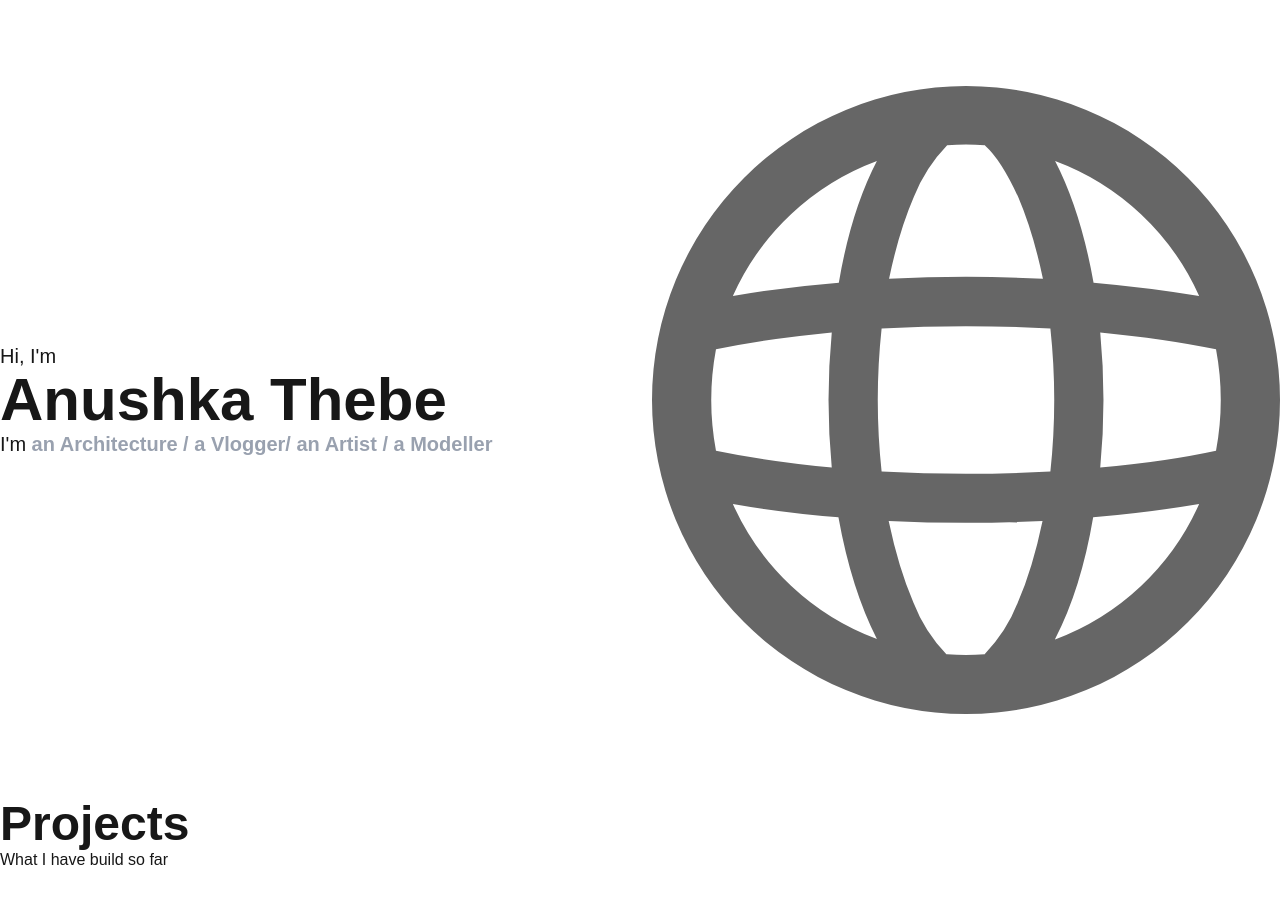
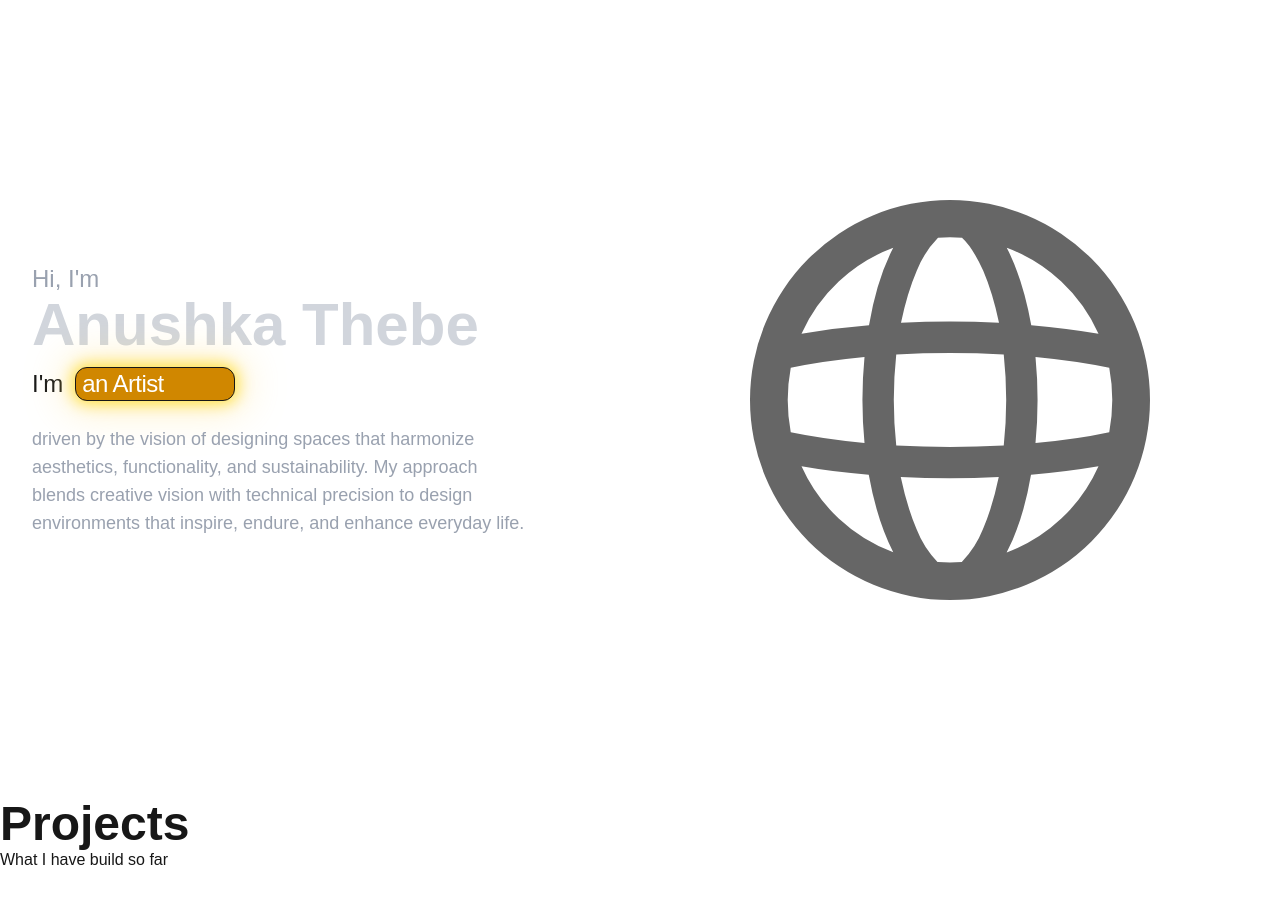
Before and after one commit to samir0607/architect-portfolio, a Next.js app: page / in a window 1280 px wide. Shown: the top 904 px of the page. Built offline with nearby package versions, Linux system fonts and the light colour scheme.

Commit message:
chore: intro content ready

```diff
--- /dev/null
+++ b/src/components/TextType.tsx
@@ -0,0 +1,198 @@
+"use client";
+
+import { ElementType, useEffect, useRef, useState, createElement, useMemo, useCallback } from "react";
+import { gsap } from "gsap";
+
+interface TextTypeProps {
+  className?: string;
+  showCursor?: boolean;
+  hideCursorWhileTyping?: boolean;
+  cursorCharacter?: string | React.ReactNode;
+  cursorBlinkDuration?: number;
+  cursorClassName?: string;
+  text: string | string[];
+  as?: ElementType;
+  typingSpeed?: number;
+  initialDelay?: number;
+  pauseDuration?: number;
+  deletingSpeed?: number;
+  loop?: boolean;
+  textColors?: string[];
+  variableSpeed?: { min: number; max: number };
+  onSentenceComplete?: (sentence: string, index: number) => void;
+  startOnVisible?: boolean;
+  reverseMode?: boolean;
+}
+
+const TextType = ({
+  text,
+  as: Component = "div",
+  typingSpeed = 50,
+  initialDelay = 0,
+  pauseDuration = 1500,
+  deletingSpeed = 30,
+  loop = true,
+  className = "",
+  showCursor = true,
+  hideCursorWhileTyping = false,
+  cursorCharacter = "|",
+  cursorClassName = "",
+  cursorBlinkDuration = 0.3,
+  textColors = [],
+  variableSpeed,
+  onSentenceComplete,
+  startOnVisible = false,
+  reverseMode = false,
+  ...props
+}: TextTypeProps & React.HTMLAttributes<HTMLElement>) => {
+  const [displayedText, setDisplayedText] = useState("");
+  const [currentCharIndex, setCurrentCharIndex] = useState(0);
+  const [isDeleting, setIsDeleting] = useState(false);
+  const [currentTextIndex, setCurrentTextIndex] = useState(0);
+  const [isVisible, setIsVisible] = useState(!startOnVisible);
+  const cursorRef = useRef<HTMLSpanElement>(null);
+  const containerRef = useRef<HTMLElement>(null);
+
+  const textArray = useMemo(() => (Array.isArray(text) ? text : [text]), [text]);
+
+  const getRandomSpeed = useCallback(() => {
+    if (!variableSpeed) return typingSpeed;
+    const { min, max } = variableSpeed;
+    return Math.random() * (max - min) + min;
+  }, [variableSpeed, typingSpeed]);
+
+  const getCurrentTextColor = () => {
+    if (textColors.length === 0) return "#ffffff";
+    return textColors[currentTextIndex % textColors.length];
+  };
+
+  useEffect(() => {
+    if (!startOnVisible || !containerRef.current) return;
+
+    const observer = new IntersectionObserver(
+      (entries) => {
+        entries.forEach((entry) => {
+          if (entry.isIntersecting) {
+            setIsVisible(true);
+          }
+        });
+      },
+      { threshold: 0.1 }
+    );
+
+    observer.observe(containerRef.current);
+    return () => observer.disconnect();
+  }, [startOnVisible]);
+
+  useEffect(() => {
+    if (showCursor && cursorRef.current) {
+      gsap.set(cursorRef.current, { opacity: 1 });
+      gsap.to(cursorRef.current, {
+        opacity: 0,
+        duration: cursorBlinkDuration,
+        repeat: -1,
+        yoyo: true,
+        ease: "power2.inOut",
+      });
+    }
+  }, [showCursor, cursorBlinkDuration]);
+
+  useEffect(() => {
+    if (!isVisible) return;
+
+    let timeout: NodeJS.Timeout;
+
+    const currentText = textArray[currentTextIndex];
+    const processedText = reverseMode
+      ? currentText.split("").reverse().join("")
+      : currentText;
+
+    const executeTypingAnimation = () => {
+      if (isDeleting) {
+        if (displayedText === "") {
+          setIsDeleting(false);
+          if (currentTextIndex === textArray.length - 1 && !loop) {
+            return;
+          }
+
+          if (onSentenceComplete) {
+            onSentenceComplete(textArray[currentTextIndex], currentTextIndex);
+          }
+
+          setCurrentTextIndex((prev) => (prev + 1) % textArray.length);
+          setCurrentCharIndex(0);
+          timeout = setTimeout(() => {}, pauseDuration);
+        } else {
+          timeout = setTimeout(() => {
+            setDisplayedText((prev) => prev.slice(0, -1));
+          }, deletingSpeed);
+        }
+      } else {
+        if (currentCharIndex < processedText.length) {
+          timeout = setTimeout(
+            () => {
+              setDisplayedText(
+                (prev) => prev + processedText[currentCharIndex]
+              );
+              setCurrentCharIndex((prev) => prev + 1);
+            },
+            variableSpeed ? getRandomSpeed() : typingSpeed
+          );
+        } else if (textArray.length > 1) {
+          timeout = setTimeout(() => {
+            setIsDeleting(true);
+          }, pauseDuration);
+        }
+      }
+    };
+
+    if (currentCharIndex === 0 && !isDeleting && displayedText === "") {
+      timeout = setTimeout(executeTypingAnimation, initialDelay);
+    } else {
+      executeTypingAnimation();
+    }
+
+    return () => clearTimeout(timeout);
+  }, [
+    currentCharIndex,
+    displayedText,
+    isDeleting,
+    typingSpeed,
+    deletingSpeed,
+    pauseDuration,
+    textArray,
+    currentTextIndex,
+    loop,
+    initialDelay,
+    isVisible,
+    reverseMode,
+    variableSpeed,
+    onSentenceComplete,
+  ]);
+
+  const shouldHideCursor =
+    hideCursorWhileTyping &&
+    (currentCharIndex < textArray[currentTextIndex].length || isDeleting);
+
+  return createElement(
+    Component,
+    {
+      ref: containerRef,
+      className: `inline-block whitespace-pre-wrap tracking-tight ${className}`,
+      ...props,
+    },
+    <span className="inline" style={{ color: getCurrentTextColor() }}>
+      {displayedText}
+    </span>,
+    showCursor && (
+      <span
+        ref={cursorRef}
+        className={`ml-1 inline-block opacity-100 ${shouldHideCursor ? "hidden" : ""} ${cursorClassName}`}
+      >
+        {cursorCharacter}
+      </span>
+    )
+  );
+};
+
+export default TextType;
--- a/src/sections/Intro.tsx
+++ b/src/sections/Intro.tsx
@@ -1,14 +1,21 @@
+import { Ms_Madi } from "next/font/google";
+import TextType from "../components/TextType";
+
 export default function Intro() {
   return (
 	<>
-		<div className="grid grid-cols-2 items-center gap-6 h-screen">
-			<div className="text-xl">
-				Hi, I'm
-				<div className="text-6xl font-bold">Anushka Thebe</div>
-				<p>I'm <span className="font-semibold text-gray-400"> an Architecture / a Vlogger/ an Artist / a Modeller </span></p>
+		<div className="grid grid-cols-2 items-center gap-6 h-screen px-8">
+			<div className="md:w-[500px]">
+				<div className="text-2xl font-light text-gray-400">Hi, I'm</div>
+				<div className="text-6xl text-gray-300 font-bold">Anushka Thebe</div>
+				<div className="mt-3 text-2xl">
+					I'm
+					<TextType className="ml-3 w-[160px] bg-yellow-600 border rounded-xl shadow-[0_0_15px_3px_rgba(255,215,0,0.7),0_0_40px_10px_rgba(255,223,128,0.4)]" text={[" an Architect", " a Vlogger", " an Artist", " a Modeller"]}/>
+				</div>
+				<div className="text-lg text-gray-400 mt-6"> driven by the vision of designing spaces that harmonize aesthetics, functionality, and sustainability. My approach blends creative vision with technical precision to design environments that inspire, endure, and enhance everyday life. </div>
 			</div>
-			<div>
-				<img src="globe.svg"/>
+			<div className="flex justify-center">
+				<img src="globe.svg" alt="Loading..." className="w-[400px] h-auto"/>
 			</div>
 		</div>
 	</>
```
Also changed, not shown: package.json (+6 -5 lines), 1 other file (tests, documents, lock files or other folders).
